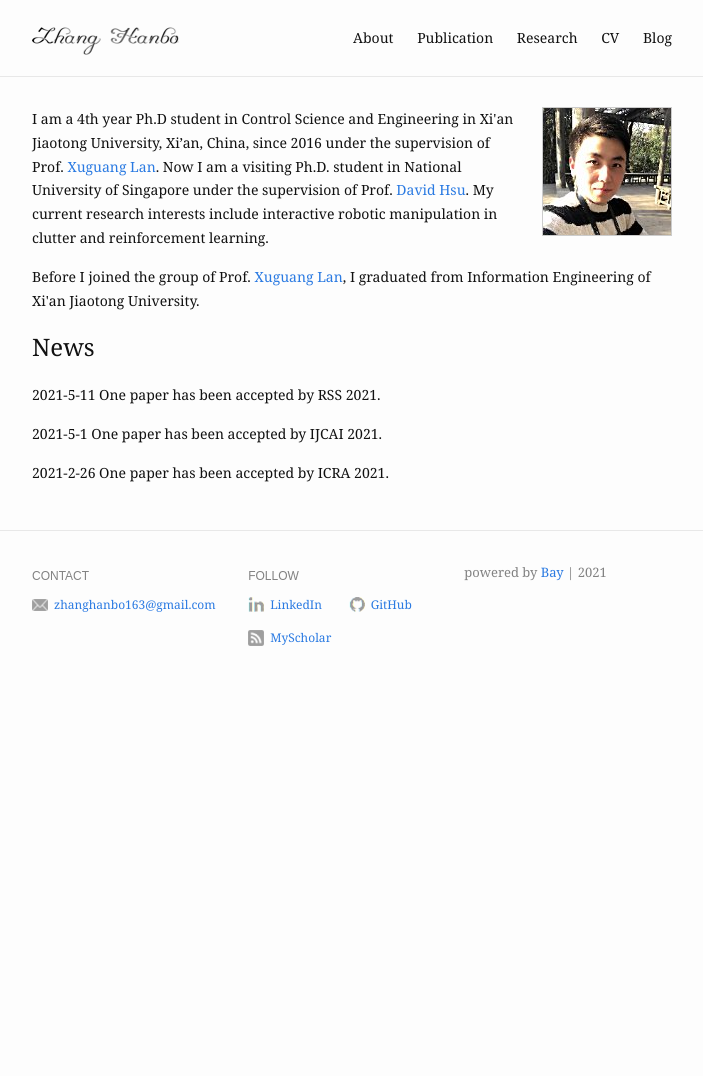
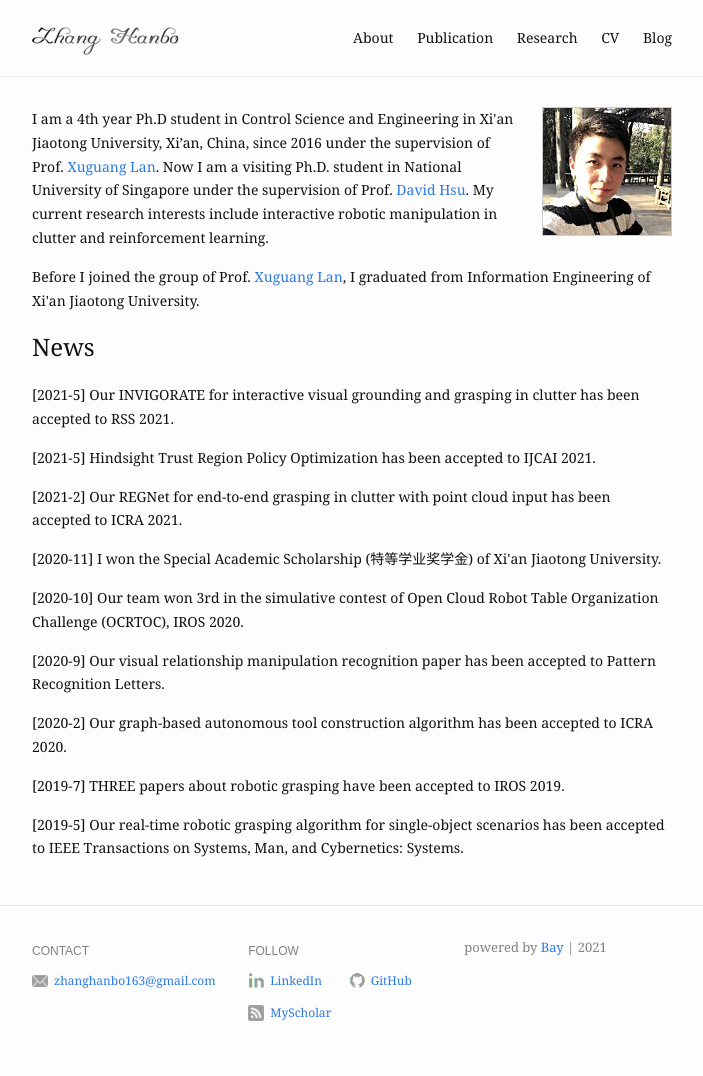
Before and after one commit to ZhangHanbo/zhanghanbo.github.io, a Jekyll site: the page built from index.md, in a window 1280 px wide. Shown: the whole page, without its empty margins (288-991 px from the left). Built offline with Jekyll 4.4.1, drawn with Linux system fonts in a browser that asks for light colours; before the commit the page ends 900 px from its top, so only the background shows below that.

Commit message:
update aboutme

```diff
--- a/index.md
+++ b/index.md
@@ -25,13 +25,37 @@ News
 </p>
 
 <p>
-2021-5-11 One paper has been accepted by RSS 2021.
+[2021-5] Our INVIGORATE for interactive visual grounding and grasping in clutter has been accepted to RSS 2021.
 </p>
 
 <p>
-2021-5-1 One paper has been accepted by IJCAI 2021.
+[2021-5] Hindsight Trust Region Policy Optimization has been accepted to IJCAI 2021.
 </p>
 
 <p>
-2021-2-26 One paper has been accepted by ICRA 2021.
+[2021-2] Our REGNet for end-to-end grasping in clutter with point cloud input has been accepted to ICRA 2021.
 </p>
+
+<p>
+[2020-11] I won the Special Academic Scholarship (特等学业奖学金) of Xi'an Jiaotong University.
+</p>
+
+<p>
+[2020-10] Our team won 3rd in the simulative contest of Open Cloud Robot Table Organization Challenge (OCRTOC), IROS 2020.
+</p>
+
+<p>
+[2020-9] Our visual relationship manipulation recognition paper has been accepted to Pattern Recognition Letters.
+</p>
+
+<p>
+[2020-2] Our graph-based autonomous tool construction algorithm has been accepted to ICRA 2020.
+</p>
+
+<p>
+[2019-7] THREE papers about robotic grasping have been accepted to IROS 2019.
+</p>
+
+<p>
+[2019-5] Our real-time robotic grasping algorithm for single-object scenarios has been accepted to IEEE Transactions on Systems, Man, and Cybernetics: Systems.
+</p>
```
